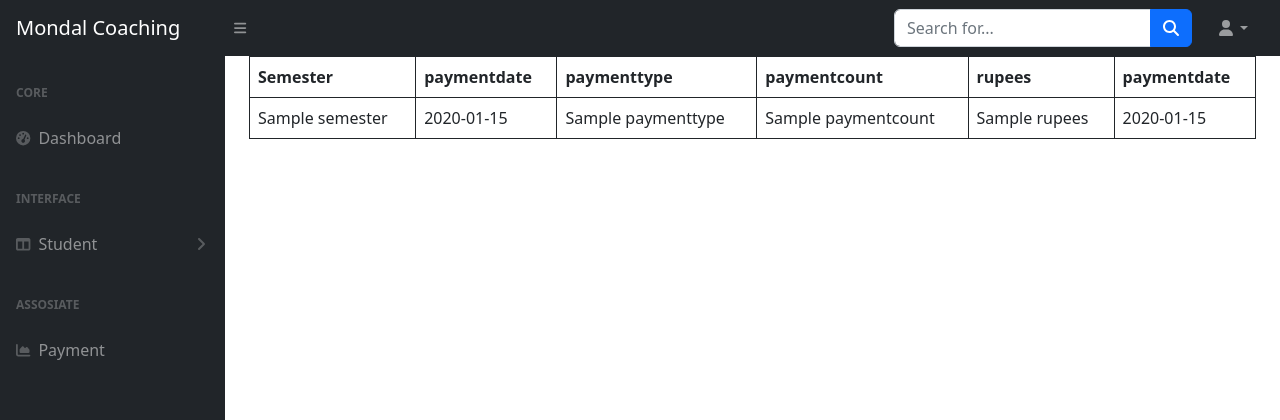
After one commit to subhasishchow001/mvcphp, a PHP site: template Views/viewstudents.php in a window 1280 px wide. The commit adds this page. Shown: the top 420 px of the page. Run offline with PHP 8.4, Linux system fonts and the light colour scheme; the visitor is signed in with stand-in values (Sample User, id 1); the template is opened without the code that fills it: most values are stand-ins (such as "Sample title", 1, 10 or a date in 2020); some libraries are stand-ins or nearby versions.

Commit message:
new file and folder add

```diff
--- a/Views/showstudents.php
+++ b/Views/showstudents.php
@@ -34,7 +34,7 @@
                         <td><?= $studentdata->subject; ?></td>
                         <td><?= $studentdata->class; ?></td>
                         <td><?= $studentdata->year; ?></td>
-                        <td><input type="button" name="viewpayment" value="details" class="btn btn-primary"></td>
+                        <td><a name="viewpayment" value="details" class="btn btn-primary" href="studentdata?user=<?= $studentdata->id; ?>"> View Details</a>
 
                         <?php if($_SESSION['user_data']->role_id == 1 ){ ?>
                         <td><input type="button" name="editpayment" value="edit payment" class="btn btn-warning"></td>
--- /dev/null
+++ b/Views/viewstudents.php
@@ -0,0 +1,32 @@
+<?php include 'Views/base/header.php';?>
+<table class="table">
+	<thead>
+		<th>Semester</th>
+		<th>paymentdate</th>
+		<th>paymenttype</th>
+		<th>paymentcount</th>
+		<th>rupees</th>
+		<th>paymentdate</th>
+	</thead>
+	<tbody>
+
+		<?php
+			$i=0;
+			foreach ($semds as $semd) {
+				?>
+				<tr>
+					<td><?=$semd->semester;?></td>
+					<td><?=$semd->paymentdate?></</td>
+					<td><?=$semd->paymenttype?></</td>
+					<td><?=$semd->paymentcount?></</td>
+					<td><?=$semd->rupees?></td>
+					<td><?=$semd->paymentdate?></td>
+				</tr>
+			<?php }
+		?>
+	</tbody>
+</table>
+
+
+
+<?php include 'Views/base/footer.php';?>
```
Also changed, not shown: Controller/Controller.php (+10 -0 lines), Model/Model.php (+18 -0 lines).
